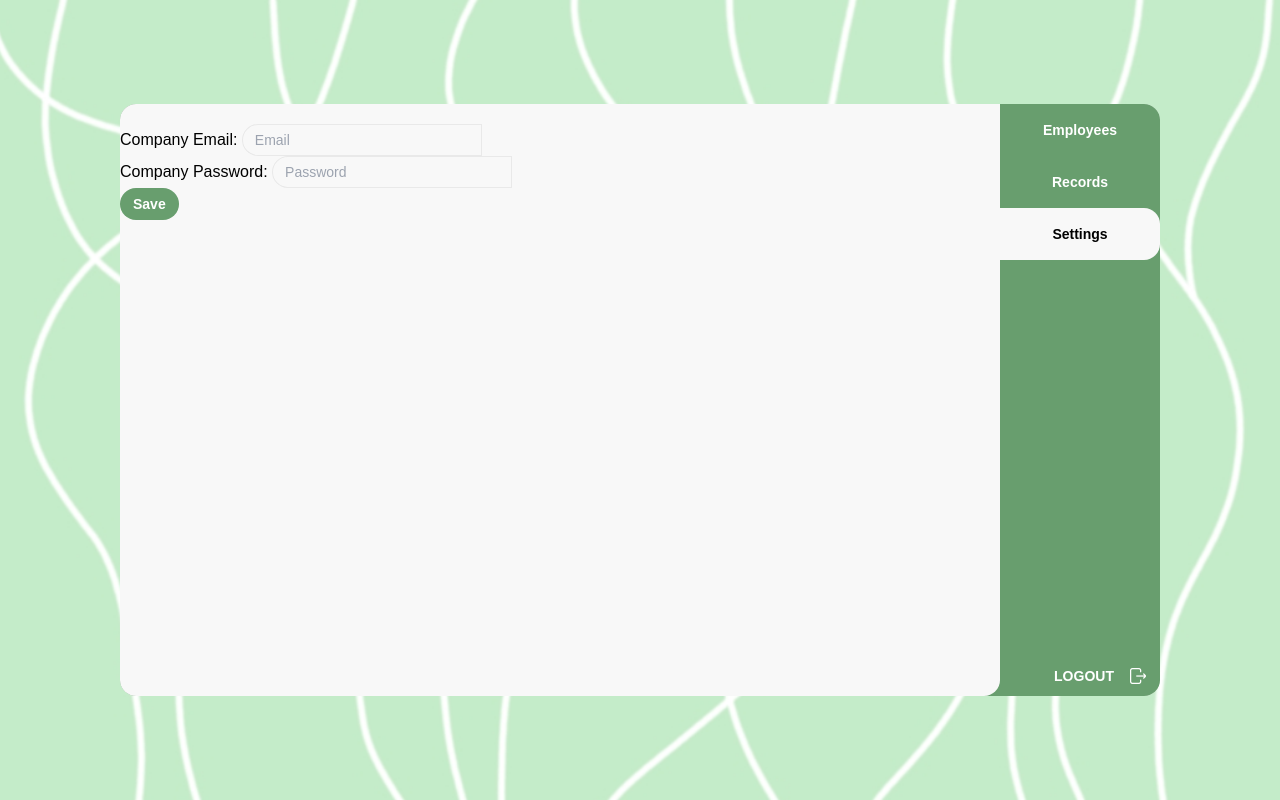
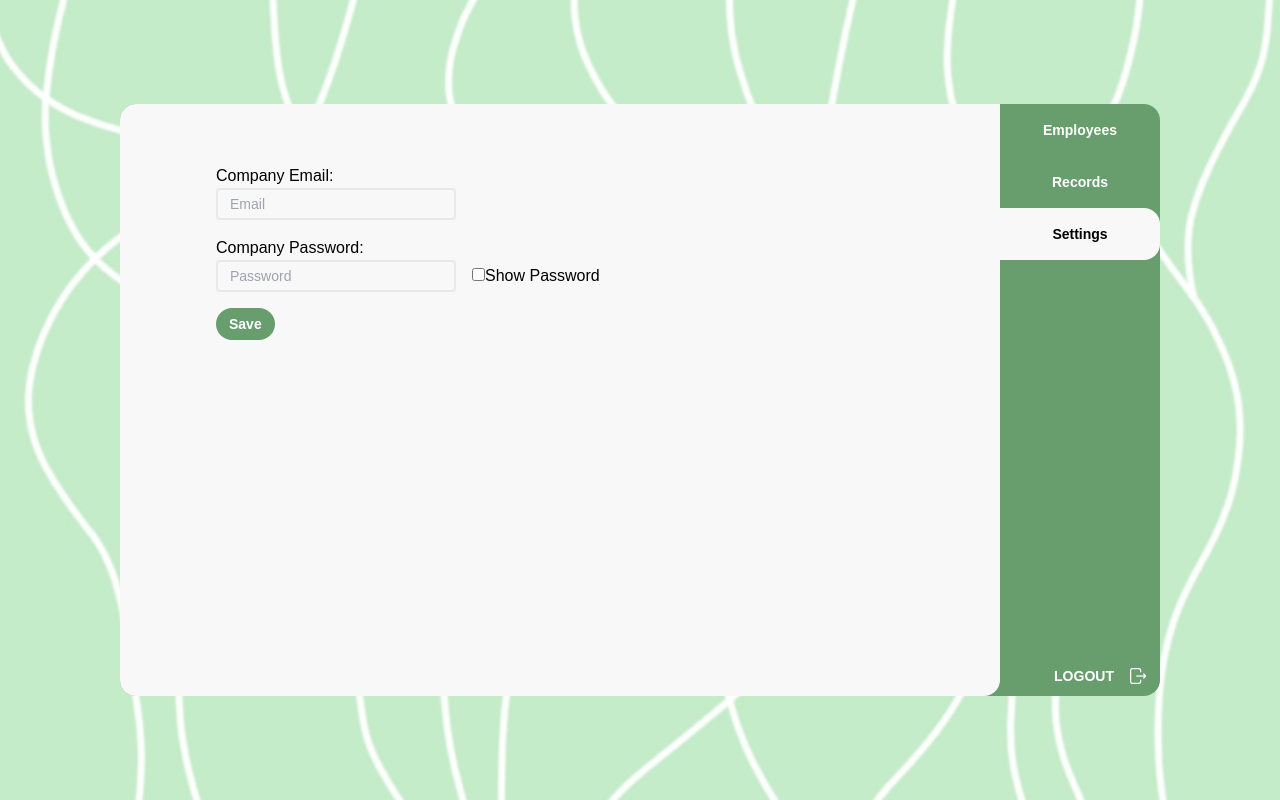
Before and after one commit to kiefferdy/ga-payroll-system, a Nuxt app: page /settings in a window 1280 px wide. Built offline with nearby package versions, Linux system fonts and the light colour scheme; no server answers.

Commit message:
Update settings.vue

```diff
--- a/pages/settings.vue
+++ b/pages/settings.vue
@@ -3,20 +3,24 @@
        <div class="card h-[37rem] w-[55rem] bg-primary_white rounded rounded-l-[1rem] rounded-tr-[0rem] rounded-br-[1rem]">
           <div class="card card-side  mx-10 mt-5 justify-between">
           </div>
-          <div>
-             <label for="company-email">Company Email: </label>
-             <input id="company-email" type="text" placeholder="Email" class="input input-sm bg-primary_white border-search_stroke_gray rounded rounded-l-full w-60">
+          <div class="m-20 mt-10">
+             <label for="company-email" class="mt-4 ml-4">Company Email: </label>
              <br>
-             <label for="company-pw">Company Password: </label>
-             <input id="company-pw" type="text" placeholder="Password" class="input input-sm bg-primary_white border-search_stroke_gray rounded rounded-l-full w-60">
+             <input id="company-email" type="text" placeholder="Email" class="input input-sm bg-primary_white border-2 border-search_stroke_gray text-black rounded w-60 ml-4 mb-4">
              <br>
-             <button class="btn btn-sm bg-dark_green btn-ghost text-white rounded-full capitalize">Save</button>
+             <label class="mt-4 ml-4">Company Password: </label>
+             <br>
+             <input v-if="showPassword" type="text" placeholder="Password" class="input input-sm bg-primary_white border-2 border-search_stroke_gray text-black rounded w-60 ml-4" v-model="password" />
+             <input v-else type="password" placeholder="Password" class="input input-sm bg-primary_white border-2 border-search_stroke_gray text-black rounded w-60 ml-4" v-model="password">
+             <input type="checkbox" @click="toggleShow" class="ml-4" />Show Password
+             <br>
+             <button class="btn btn-sm bg-dark_green btn-ghost text-white rounded-full capitalize mt-4 ml-4">Save</button>
           </div>
        </div>
        <ul class="menu w-[10rem] p-0 font-bold text-white justify-between">
           <div>
              <li class="py-2 items-center"><NuxtLink to="/employees">Employees</NuxtLink></li>
-             <li class="py-2 items-center"><NuxtLink>Records</NuxtLink></li>
+             <li class="py-2 items-center"><NuxtLink to="/records">Records</NuxtLink></li>
              <li class="active bg-primary_white rounded-r-[1rem] py-2 items-center text-black"><NuxtLink to="/settings">Settings</NuxtLink></li>
           </div>
           <div class="self-end mb-1">
@@ -24,4 +28,25 @@
           </div>
        </ul>
     </div>
- </template>
+</template>
+
+<script>
+export default {
+  data() {
+    return {
+      showPassword: false,
+      password: null
+    };
+  },
+  computed: {
+    buttonLabel() {
+      return (this.showPassword) ? "Hide" : "Show";
+    }
+  },
+  methods: {
+    toggleShow() {
+      this.showPassword = !this.showPassword;
+    }
+  }
+};
+</script>
```
